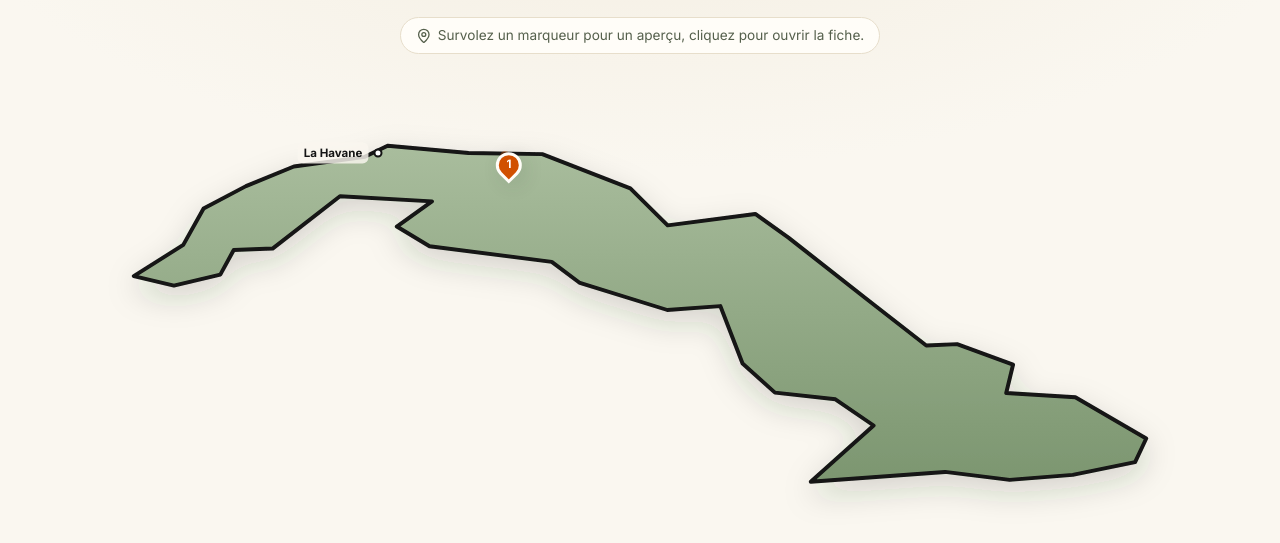
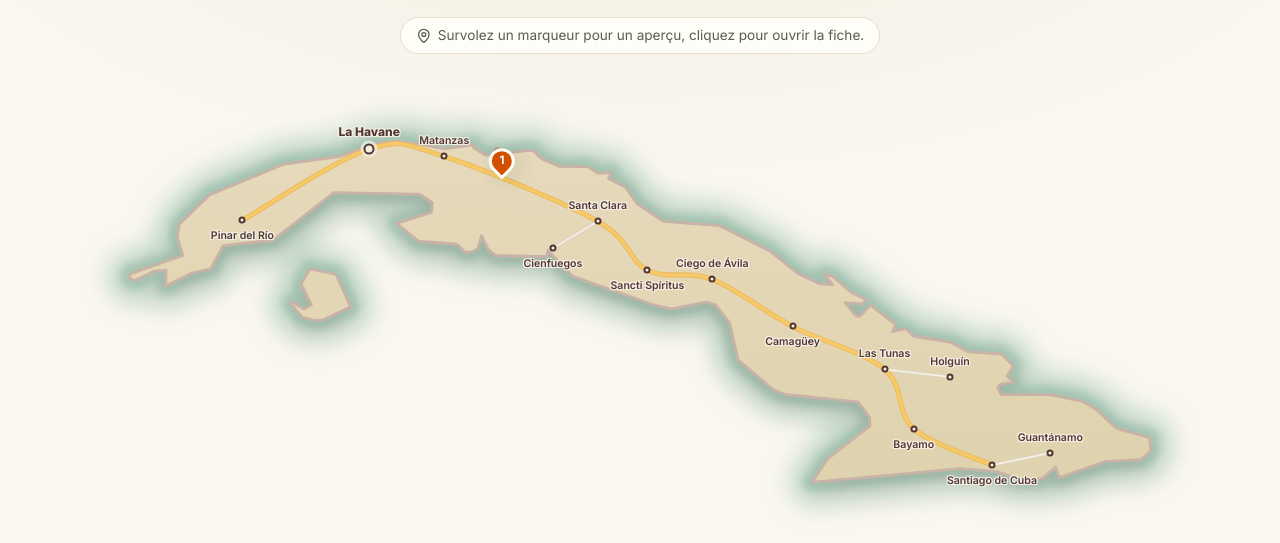
Before and after one commit to boninale/website-cuba, an Astro site: page / in a window 1280 px wide. Shown: the part 257-800 px from the top of the page. Built offline with nearby package versions, Linux system fonts and the light colour scheme; Astro itself is replaced by a stand-in of ours.

Commit message:
modified map

```diff
--- a/src/components/CubaMap.astro
+++ b/src/components/CubaMap.astro
@@ -1,18 +1,24 @@
 ---
-import { buildProjection } from '../lib/cuba';
+import {
+  buildProjection,
+  smoothPath,
+  CUBA_CITIES,
+  CUBA_ROADS,
+} from '../lib/cuba';
 import { farmUrl, type FarmEntry } from '../lib/farms';
 
 /**
  * Carte interactive de Cuba.
- * - Silhouette vectorielle stylisée (contours épais, couleurs naturelles),
- *   « flottant » sans encadré.
+ * - Silhouette vectorielle détaillée (île principale + Isla de la Juventud),
+ *   couleurs naturelles, contour net, « flottant » sans encadré.
+ * - Villes principales et réseau routier stylisé (Carretera Central) en repère.
  * - Un marqueur par ferme, positionné automatiquement depuis ses coordonnées
  *   GPS via la projection partagée `buildProjection`.
  * - Un chemin pointillé relie les fermes dans l'ordre du parcours.
  * - Survol/focus : nom + résumé. Clic : ouverture de la fiche.
  *
- * Les marqueurs sont des éléments HTML superposés à la carte SVG et
- * positionnés en pourcentage : ils restent alignés à toute taille d'écran.
+ * Villes et marqueurs sont des éléments HTML superposés à la carte SVG et
+ * positionnés en pourcentage : tout reste aligné à n'importe quelle taille.
  */
 interface Props {
   farms: FarmEntry[];
@@ -21,29 +27,33 @@ const { farms } = Astro.props;
 
 const { project, outlinePath, width, height } = buildProjection({ width: 1000 });
 
-// Points projetés pour chaque ferme (en unités du viewBox).
+const pct = (x: number, y: number) => ({
+  leftPct: (x / width) * 100,
+  topPct: (y / height) * 100,
+});
+
+// Routes projetées puis lissées.
+const roads = CUBA_ROADS.map((road) => ({
+  kind: road.kind,
+  d: smoothPath(road.points.map(([lon, lat]) => project(lon, lat))),
+}));
+
+// Villes projetées.
+const cities = CUBA_CITIES.map((c) => {
+  const p = project(c.lon, c.lat);
+  return { ...c, ...pct(p.x, p.y) };
+});
+
+// Fermes projetées.
 const points = farms.map((farm) => {
   const p = project(farm.data.lon, farm.data.lat);
-  return {
-    farm,
-    x: p.x,
-    y: p.y,
-    leftPct: (p.x / width) * 100,
-    topPct: (p.y / height) * 100,
-  };
+  return { farm, x: p.x, y: p.y, ...pct(p.x, p.y) };
 });
 
 // Chemin reliant les fermes dans l'ordre.
 const routePath = points
   .map((p, i) => `${i === 0 ? 'M' : 'L'}${p.x.toFixed(1)},${p.y.toFixed(1)}`)
   .join(' ');
-
-// Repère de la capitale : La Havane (point de référence, non cliquable).
-const havana = project(-82.3666, 23.1136);
-const havanaPos = {
-  leftPct: (havana.x / width) * 100,
-  topPct: (havana.y / height) * 100,
-};
 ---
 
 <div class="map" style={`--map-ratio:${(height / width) * 100}%`}>
@@ -51,34 +61,70 @@ const havanaPos = {
     class="map__svg"
     viewBox={`0 0 ${width} ${height}`}
     role="img"
-    aria-label="Carte de Cuba situant les fermes visitées"
+    aria-label="Carte de Cuba : principales villes, routes et fermes visitées"
     preserveAspectRatio="xMidYMid meet"
   >
     <defs>
       <linearGradient id="islandFill" x1="0" y1="0" x2="0" y2="1">
-        <stop offset="0%" stop-color="#a9bd9d" />
-        <stop offset="100%" stop-color="#7c9670" />
+        <stop offset="0%" stop-color="#e6dabb" />
+        <stop offset="100%" stop-color="#dfd2ae" />
       </linearGradient>
       <filter id="islandShadow" x="-20%" y="-20%" width="140%" height="160%">
         <feDropShadow
           dx="0"
-          dy="10"
-          stdDeviation="14"
-          flood-color="#2c3d26"
-          flood-opacity="0.18"
+          dy="8"
+          stdDeviation="12"
+          flood-color="#6b5b4f"
+          flood-opacity="0.2"
         />
+      </filter>
+      <filter id="seaSoft" x="-60%" y="-60%" width="220%" height="220%">
+        <feGaussianBlur stdDeviation="11" />
+      </filter>
+      <filter id="seaSharp" x="-40%" y="-40%" width="180%" height="180%">
+        <feGaussianBlur stdDeviation="3.5" />
       </filter>
     </defs>
 
-    <!-- Silhouette de Cuba : remplissage vert, bordure noire simple -->
+    <!-- Halo « mer » en deux couches : large diffuse + liseré côtier marqué -->
+    <path
+      class="sea sea--soft"
+      d={outlinePath}
+      fill="#b9d3c2"
+      stroke="#b9d3c2"
+      stroke-width="40"
+      stroke-linejoin="round"
+      filter="url(#seaSoft)"
+    />
+    <path
+      class="sea sea--sharp"
+      d={outlinePath}
+      fill="#b9d3c2"
+      stroke="#a7c7b5"
+      stroke-width="16"
+      stroke-linejoin="round"
+      filter="url(#seaSharp)"
+    />
+
+    <!-- Silhouette de Cuba : terre sable, liseré brun doux (style « retro ») -->
     <path
       d={outlinePath}
       fill="url(#islandFill)"
-      stroke="#141414"
-      stroke-width="3.5"
+      stroke="#c9b2a6"
+      stroke-width="2.5"
       stroke-linejoin="round"
       filter="url(#islandShadow)"
     />
+
+    <!-- Réseau routier (casing sombre + remplissage clair) -->
+    <g class="roads">
+      {roads.map((r) => (
+        <path class={`road__casing road__casing--${r.kind}`} d={r.d} />
+      ))}
+      {roads.map((r) => (
+        <path class={`road__fill road__fill--${r.kind}`} d={r.d} />
+      ))}
+    </g>
 
     <!-- Chemin reliant les fermes -->
     {
@@ -96,23 +142,26 @@ const havanaPos = {
     }
   </svg>
 
-  <!-- Repère de la capitale : La Havane -->
-  <div
-    class="city"
-    style={`left:${havanaPos.leftPct}%; top:${havanaPos.topPct}%`}
-  >
-    <span class="city__dot" aria-hidden="true"></span>
-    <span class="city__label">La Havane</span>
-  </div>
+  <!-- Villes principales (repères non cliquables) -->
+  <ul class="cities">
+    {
+      cities.map((c) => (
+        <li
+          class:list={['city', { 'city--capital': c.capital, 'city--below': c.labelBelow }]}
+          style={`left:${c.leftPct}%; top:${c.topPct}%`}
+        >
+          <span class="city__dot" aria-hidden="true" />
+          <span class="city__label">{c.name}</span>
+        </li>
+      ))
+    }
+  </ul>
 
-  <!-- Marqueurs (HTML superposé, alignés en %) -->
+  <!-- Marqueurs de fermes (superposés, alignés en %) -->
   <ul class="map__markers">
     {
       points.map(({ farm, leftPct, topPct }, i) => (
-        <li
-          class="marker"
-          style={`left:${leftPct}%; top:${topPct}%`}
-        >
+        <li class="marker" style={`left:${leftPct}%; top:${topPct}%`}>
           <a
             class="marker__hit"
             href={farmUrl(farm)}
@@ -155,6 +204,40 @@ const havanaPos = {
     height: 100%;
     overflow: visible;
   }
+
+  /* Sea halo (couleur eau « retro »), en deux couches -------------------- */
+  .sea--soft {
+    opacity: 0.85;
+  }
+  .sea--sharp {
+    opacity: 0.95;
+  }
+
+  /* Routes (palette « retro » : grands axes dorés, bretelles crème) ----- */
+  .road__casing,
+  .road__fill {
+    fill: none;
+    stroke-linecap: round;
+    stroke-linejoin: round;
+  }
+  .road__casing--main {
+    stroke: #e9bc62;
+    stroke-width: 4.6;
+  }
+  .road__fill--main {
+    stroke: #f8c967;
+    stroke-width: 2.7;
+  }
+  .road__casing--spur {
+    stroke: #dcd2be;
+    stroke-width: 2.8;
+  }
+  .road__fill--spur {
+    stroke: #f5f1e6;
+    stroke-width: 1.5;
+  }
+
+  /* Chemin des fermes -------------------------------------------------- */
   .map__route {
     animation: routeDraw 30s linear infinite;
   }
@@ -164,48 +247,68 @@ const havanaPos = {
     }
   }
 
-  /* Repère capitale ---------------------------------------------------- */
+  /* Villes ------------------------------------------------------------- */
+  .cities {
+    position: absolute;
+    inset: 0;
+    list-style: none;
+    margin: 0;
+    padding: 0;
+    z-index: 1;
+    pointer-events: none;
+  }
   .city {
     position: absolute;
-    transform: translate(-50%, -50%);
     width: 0;
     height: 0;
-    pointer-events: none;
-    z-index: 1;
   }
   .city__dot {
     position: absolute;
     top: 0;
     left: 0;
     transform: translate(-50%, -50%);
-    width: 9px;
-    height: 9px;
+    width: 7px;
+    height: 7px;
     border-radius: 50%;
-    background: #fff;
-    border: 2.5px solid #141414;
+    background: #f5f1e6;
+    border: 2px solid #523735;
   }
-  /* Étiquette à gauche du point (à l'opposé des marqueurs de fermes). */
+  .city--capital .city__dot {
+    width: 11px;
+    height: 11px;
+    border-width: 2.5px;
+    box-shadow: 0 0 0 3px rgba(245, 241, 230, 0.7);
+  }
+  /* Étiquettes : texte brun avec halo crème (style « retro », sans cartouche). */
   .city__label {
     position: absolute;
+    left: 0;
     top: 0;
-    left: -10px;
-    transform: translate(-100%, -50%);
-    font-size: 0.72rem;
-    font-weight: 700;
-    color: #141414;
-    background: color-mix(in srgb, var(--beige-50) 82%, transparent);
-    padding: 1px 6px;
-    border-radius: 6px;
+    transform: translate(-50%, calc(-100% - 7px));
+    font-size: 0.66rem;
+    font-weight: 600;
+    color: #523735;
     white-space: nowrap;
+    text-shadow: -1px -1px 0 #f5f1e6, 1px -1px 0 #f5f1e6, -1px 1px 0 #f5f1e6,
+      1px 1px 0 #f5f1e6, 0 0 3px #f5f1e6;
+  }
+  /* Étiquette placée sous le point */
+  .city--below .city__label {
+    transform: translate(-50%, 7px);
+  }
+  .city--capital .city__label {
+    font-size: 0.75rem;
+    font-weight: 800;
   }
 
-  /* Marqueurs ---------------------------------------------------------- */
+  /* Marqueurs de fermes ------------------------------------------------ */
   .map__markers {
     position: absolute;
     inset: 0;
     list-style: none;
     margin: 0;
     padding: 0;
+    z-index: 3;
   }
   .marker {
     position: absolute;
@@ -322,4 +425,12 @@ const havanaPos = {
     visibility: visible;
     transform: translateX(-50%) translateY(0);
   }
+
+  /* Sur petits écrans : on garde les points, on masque les étiquettes
+     secondaires pour préserver la lisibilité (la capitale reste nommée). */
+  @media (max-width: 640px) {
+    .city:not(.city--capital) .city__label {
+      display: none;
+    }
+  }
 </style>
--- a/src/lib/cuba.ts
+++ b/src/lib/cuba.ts
@@ -1,87 +1,187 @@
 /**
  * Géométrie de Cuba + projection partagée.
  * -----------------------------------------
- * Le contour ci-dessous est une silhouette simplifiée de l'île principale de
- * Cuba (couples [longitude, latitude]). Il correspond à l'esthétique demandée :
- * illustration vectorielle, peu de détails, contours épais.
+ * Contour détaillé (île principale + Isla de la Juventud), principales villes
+ * et routes (Carretera Central / Autopista Nacional, représentée de façon
+ * stylisée). Le tout est dessiné dans l'esprit d'une illustration vectorielle :
+ * couleurs naturelles, contours nets, bonne lisibilité, sans encadré.
  *
- * Point clé : le contour ET les marqueurs des fermes sont projetés par la MÊME
- * fonction (`buildProjection`). Un marqueur placé aux coordonnées GPS d'une
- * ferme tombe donc toujours au bon endroit sur la silhouette dessinée, quelle
- * que soit la simplification du contour.
+ * Point clé : le contour, les villes, les routes ET les marqueurs des fermes
+ * sont projetés par la MÊME fonction (`buildProjection`). Tout reste donc
+ * aligné automatiquement, quelles que soient les coordonnées GPS.
  */
 
-/** Contour de Cuba : liste de [lon, lat]. */
-export const CUBA_OUTLINE: [number, number][] = [
-  [-82.268151, 23.188611], [-81.404457, 23.117271], [-80.618769, 23.10598],
-  [-79.679524, 22.765303], [-79.281486, 22.399202], [-78.347434, 22.512166],
-  [-77.993296, 22.277194], [-77.146422, 21.657851], [-76.523825, 21.20682],
-  [-76.19462, 21.220565], [-75.598222, 21.016624], [-75.67106, 20.735091],
-  [-74.933896, 20.693905], [-74.178025, 20.284628], [-74.296648, 20.050379],
-  [-74.961595, 19.923435], [-75.63468, 19.873774], [-76.323656, 19.952891],
-  [-77.755481, 19.855481], [-77.085108, 20.413354], [-77.492655, 20.673105],
-  [-78.137292, 20.739949], [-78.482827, 21.028613], [-78.719867, 21.598114],
-  [-79.285, 21.559175], [-80.217475, 21.827324], [-80.517535, 22.037079],
-  [-81.820943, 22.192057], [-82.169992, 22.387109], [-81.795002, 22.636965],
-  [-82.775898, 22.68815], [-83.494459, 22.168518], [-83.9088, 22.154565],
-  [-84.052151, 21.910575], [-84.54703, 21.801228], [-84.974911, 21.896028],
-  [-84.447062, 22.20495], [-84.230357, 22.565755], [-83.77824, 22.788118],
-  [-83.267548, 22.983042], [-82.510436, 23.078747], [-82.268151, 23.188611],
+/** Contours de Cuba : une liste de [lon, lat] par masse terrestre. */
+export const CUBA_SHAPES: [number, number][][] = [
+  [
+    [-81.8375, 23.163], [-81.5754, 23.1165], [-81.2624, 23.1568], [-81.2716, 23.1286], [-81.1446, 23.0549], [-80.6501, 23.1031],
+    [-80.5505, 23.0166], [-80.3649, 22.9434], [-80.0752, 22.9423], [-79.9599, 22.8769], [-79.8203, 22.887], [-79.8507, 22.8272],
+    [-79.6767, 22.7431], [-79.5492, 22.5778], [-79.2757, 22.4076], [-78.6865, 22.3668], [-78.1431, 22.1094], [-77.865, 21.9006],
+    [-77.6368, 21.7974], [-77.4971, 21.7883], [-77.5832, 21.8893], [-77.4973, 21.8716], [-77.2995, 21.7123], [-77.1441, 21.6436],
+    [-77.1813, 21.5977], [-77.3662, 21.6126], [-77.2529, 21.4835], [-77.2079, 21.4789], [-77.0986, 21.589], [-76.8363, 21.3995],
+    [-76.8674, 21.3304], [-76.7261, 21.3589], [-76.6474, 21.2845], [-76.2592, 21.2274], [-76.0736, 21.1334], [-75.7229, 21.111],
+    [-75.5958, 20.9947], [-75.6629, 20.8981], [-75.5973, 20.8376], [-75.7402, 20.812], [-75.7604, 20.7755], [-75.7246, 20.7146],
+    [-75.2133, 20.7139], [-74.8826, 20.6506], [-74.7321, 20.5732], [-74.5131, 20.3846], [-74.1675, 20.2922], [-74.1537, 20.1686],
+    [-74.2528, 20.0797], [-74.6348, 20.0582], [-75.1164, 19.9014], [-75.1516, 20.0083], [-75.2905, 19.8931], [-75.552, 19.8911],
+    [-75.7651, 19.9604], [-76.1584, 19.9897], [-77.7151, 19.8555], [-77.5538, 20.0821], [-77.1038, 20.4075], [-77.1079, 20.4917],
+    [-77.2296, 20.6438], [-77.9973, 20.7154], [-78.1164, 20.7619], [-78.4908, 21.0537], [-78.5766, 21.4138], [-78.7277, 21.5927],
+    [-78.8229, 21.6189], [-79.1892, 21.5528], [-79.3574, 21.5852], [-80.2313, 21.8722], [-80.4854, 22.1234], [-80.4991, 22.0635],
+    [-81.0356, 22.0736], [-81.1167, 22.1342], [-81.1855, 22.268], [-81.2224, 22.1429], [-81.2844, 22.1094], [-81.3553, 22.1041],
+    [-81.4411, 22.1838], [-81.8494, 22.2137], [-82.0777, 22.3877], [-81.7104, 22.4967], [-81.7027, 22.5919], [-81.8388, 22.6725],
+    [-82.738, 22.6893], [-83.3796, 22.223], [-83.9007, 22.1701], [-84.031, 21.9431], [-84.2407, 21.8983], [-84.5026, 21.7762],
+    [-84.5014, 21.9303], [-84.6269, 21.9204], [-84.8382, 21.8279], [-84.8872, 21.857], [-84.8772, 21.8941], [-84.3264, 22.0743],
+    [-84.383, 22.2556], [-84.3613, 22.3789], [-84.0449, 22.666], [-83.2578, 22.9676], [-82.6658, 23.0436], [-82.3505, 23.154],
+    [-82.1014, 23.1904],
+  ],
+  [
+    [-82.5618, 21.5717], [-82.8532, 21.4439], [-82.9596, 21.4413], [-83.0673, 21.4694], [-83.1838, 21.5935], [-83.1802, 21.623],
+    [-83.0549, 21.5494], [-82.9736, 21.5923], [-83.0825, 21.7914], [-82.9912, 21.9427], [-82.7146, 21.8903],
+  ],
 ];
+
+export interface City {
+  name: string;
+  lon: number;
+  lat: number;
+  /** Capitale : rendu légèrement plus marqué. */
+  capital?: boolean;
+  /** Place l'étiquette sous le point plutôt qu'au-dessus (évite les chevauchements). */
+  labelBelow?: boolean;
+}
+
+/** Principales villes de Cuba (capitales de province + capitale nationale). */
+export const CUBA_CITIES: City[] = [
+  { name: 'La Havane', lon: -82.3666, lat: 23.1136, capital: true },
+  { name: 'Pinar del Río', lon: -83.6981, lat: 22.4175, labelBelow: true },
+  { name: 'Matanzas', lon: -81.5775, lat: 23.0411 },
+  { name: 'Cienfuegos', lon: -80.4363, lat: 22.1461, labelBelow: true },
+  { name: 'Santa Clara', lon: -79.964, lat: 22.4069 },
+  { name: 'Sancti Spíritus', lon: -79.4425, lat: 21.9297, labelBelow: true },
+  { name: 'Ciego de Ávila', lon: -78.7614, lat: 21.8404 },
+  { name: 'Camagüey', lon: -77.9169, lat: 21.3808, labelBelow: true },
+  { name: 'Las Tunas', lon: -76.951, lat: 20.9617 },
+  { name: 'Holguín', lon: -76.2631, lat: 20.8872 },
+  { name: 'Bayamo', lon: -76.6431, lat: 20.3797, labelBelow: true },
+  { name: 'Santiago de Cuba', lon: -75.8219, lat: 20.0247, labelBelow: true },
+  { name: 'Guantánamo', lon: -75.2092, lat: 20.1444 },
+];
+
+export interface Road {
+  /** Épine principale (Carretera Central) ou bretelle secondaire. */
+  kind: 'main' | 'spur';
+  points: [number, number][];
+}
+
+/**
+ * Réseau routier stylisé : l'axe principal traverse l'île d'ouest en est en
+ * suivant les grandes villes, complété de quelques bretelles.
+ */
+export const CUBA_ROADS: Road[] = [
+  {
+    kind: 'main',
+    points: [
+      [-83.6981, 22.4175], // Pinar del Río
+      [-82.3666, 23.1136], // La Havane
+      [-81.5775, 23.0411], // Matanzas
+      [-79.964, 22.4069], // Santa Clara
+      [-79.4425, 21.9297], // Sancti Spíritus
+      [-78.7614, 21.8404], // Ciego de Ávila
+      [-77.9169, 21.3808], // Camagüey
+      [-76.951, 20.9617], // Las Tunas
+      [-76.6431, 20.3797], // Bayamo
+      [-75.8219, 20.0247], // Santiago de Cuba
+    ],
+  },
+  { kind: 'spur', points: [[-79.964, 22.4069], [-80.4363, 22.1461]] }, // Santa Clara – Cienfuegos
+  { kind: 'spur', points: [[-76.951, 20.9617], [-76.2631, 20.8872]] }, // Las Tunas – Holguín
+  { kind: 'spur', points: [[-75.8219, 20.0247], [-75.2092, 20.1444]] }, // Santiago – Guantánamo
+];
+
+export interface Point {
+  x: number;
+  y: number;
+}
 
 export interface ProjectionResult {
   /** Projette un couple GPS (lon, lat) vers des coordonnées SVG (x, y). */
-  project: (lon: number, lat: number) => { x: number; y: number };
-  /** Chaîne `d` du <path> du contour, prête à l'emploi. */
+  project: (lon: number, lat: number) => Point;
+  /** Chaîne `d` du <path> des contours (toutes les masses terrestres). */
   outlinePath: string;
   width: number;
   height: number;
 }
 
 export interface ProjectionOptions {
-  /** Largeur de la zone de dessin (unités du viewBox). */
   width?: number;
-  /** Marge intérieure autour de la silhouette. */
   padding?: number;
 }
 
 /**
- * Construit une projection équirectangulaire (avec correction du méridien par
- * cos(latitude moyenne)) qui ajuste la silhouette de Cuba dans une zone donnée.
- * La hauteur du viewBox est déduite du ratio réel de l'île.
+ * Projection équirectangulaire (avec correction du méridien par la latitude
+ * moyenne) ajustant la silhouette de Cuba dans une zone donnée. La hauteur du
+ * viewBox est déduite du ratio réel de l'île.
  */
 export function buildProjection(options: ProjectionOptions = {}): ProjectionResult {
   const width = options.width ?? 1000;
-  const padding = options.padding ?? 48;
+  const padding = options.padding ?? 44;
 
-  const lats = CUBA_OUTLINE.map(([, lat]) => lat);
+  const all = CUBA_SHAPES.flat();
+  const lats = all.map(([, lat]) => lat);
   const meanLat = (Math.min(...lats) + Math.max(...lats)) / 2;
   const cosLat = Math.cos((meanLat * Math.PI) / 180);
 
-  // Coordonnées « brutes » : x proportionnel à lon*cos(lat), y inversé (nord en haut).
-  const raw = CUBA_OUTLINE.map(([lon, lat]) => ({ x: lon * cosLat, y: -lat }));
+  const raw = all.map(([lon, lat]) => ({ x: lon * cosLat, y: -lat }));
   const minX = Math.min(...raw.map((p) => p.x));
   const maxX = Math.max(...raw.map((p) => p.x));
   const minY = Math.min(...raw.map((p) => p.y));
   const maxY = Math.max(...raw.map((p) => p.y));
 
-  const rawW = maxX - minX;
-  const rawH = maxY - minY;
+  const innerW = width - padding * 2;
+  const scale = innerW / (maxX - minX);
+  const height = (maxY - minY) * scale + padding * 2;
 
-  const innerW = width - padding * 2;
-  const scale = innerW / rawW;
-  const height = rawH * scale + padding * 2;
-
-  const project = (lon: number, lat: number) => ({
+  const project = (lon: number, lat: number): Point => ({
     x: padding + (lon * cosLat - minX) * scale,
     y: padding + (-lat - minY) * scale,
   });
 
-  const outlinePath =
-    CUBA_OUTLINE.map(([lon, lat], i) => {
-      const { x, y } = project(lon, lat);
-      return `${i === 0 ? 'M' : 'L'}${x.toFixed(2)},${y.toFixed(2)}`;
-    }).join(' ') + ' Z';
+  const outlinePath = CUBA_SHAPES.map((ring) =>
+    ring
+      .map(([lon, lat], i) => {
+        const { x, y } = project(lon, lat);
+        return `${i === 0 ? 'M' : 'L'}${x.toFixed(2)},${y.toFixed(2)}`;
+      })
+      .join(' ') + ' Z',
+  ).join(' ');
 
   return { project, outlinePath, width, height };
 }
+
+/**
+ * Chemin lissé (spline de Catmull-Rom convertie en courbes de Bézier) passant
+ * par une suite de points projetés. Donne aux routes un tracé souple.
+ */
+export function smoothPath(pts: Point[]): string {
+  if (pts.length === 0) return '';
+  if (pts.length === 1) return `M${pts[0].x},${pts[0].y}`;
+  if (pts.length === 2) {
+    return `M${pts[0].x.toFixed(1)},${pts[0].y.toFixed(1)} L${pts[1].x.toFixed(
+      1,
+    )},${pts[1].y.toFixed(1)}`;
+  }
+  let d = `M${pts[0].x.toFixed(1)},${pts[0].y.toFixed(1)}`;
+  for (let i = 0; i < pts.length - 1; i++) {
+    const p0 = pts[i - 1] ?? pts[i];
+    const p1 = pts[i];
+    const p2 = pts[i + 1];
+    const p3 = pts[i + 2] ?? p2;
+    const c1x = p1.x + (p2.x - p0.x) / 6;
+    const c1y = p1.y + (p2.y - p0.y) / 6;
+    const c2x = p2.x - (p3.x - p1.x) / 6;
+    const c2y = p2.y - (p3.y - p1.y) / 6;
+    d += ` C${c1x.toFixed(1)},${c1y.toFixed(1)} ${c2x.toFixed(1)},${c2y.toFixed(
+      1,
+    )} ${p2.x.toFixed(1)},${p2.y.toFixed(1)}`;
+  }
+  return d;
+}
```
